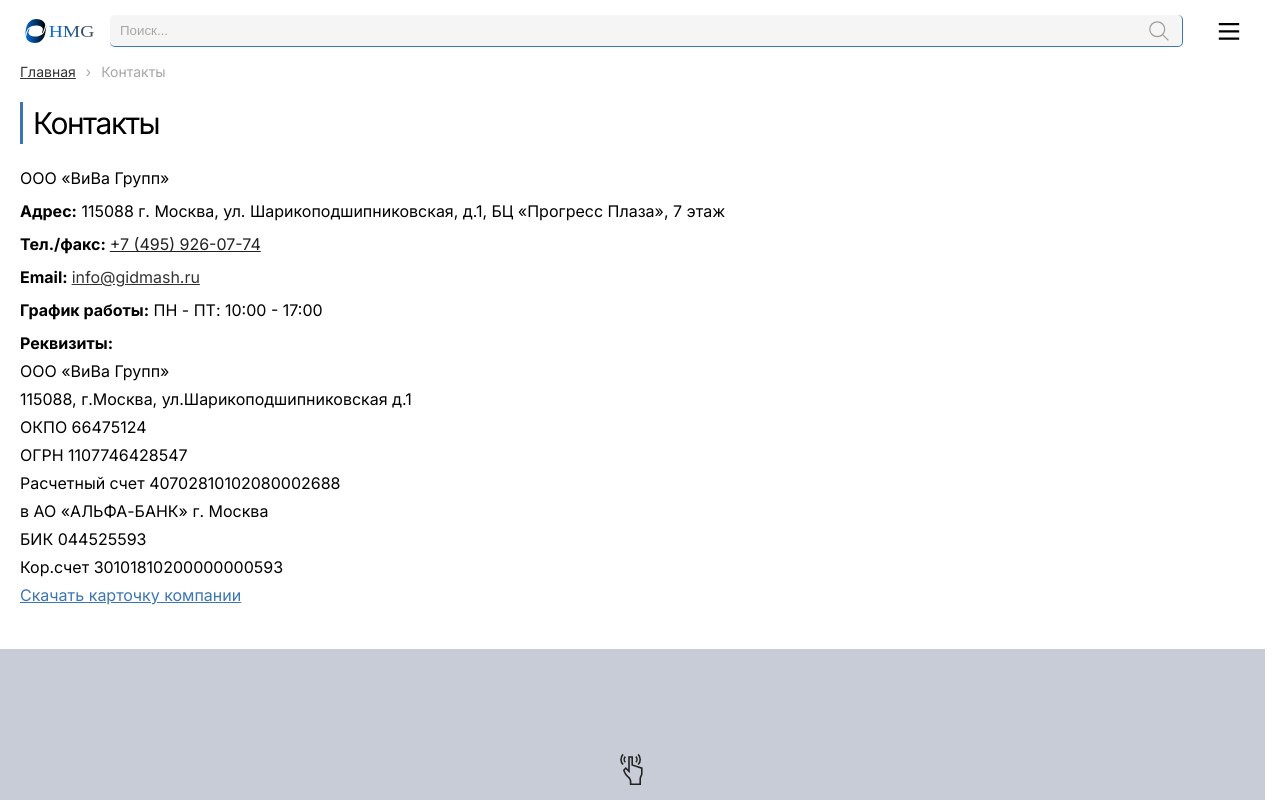
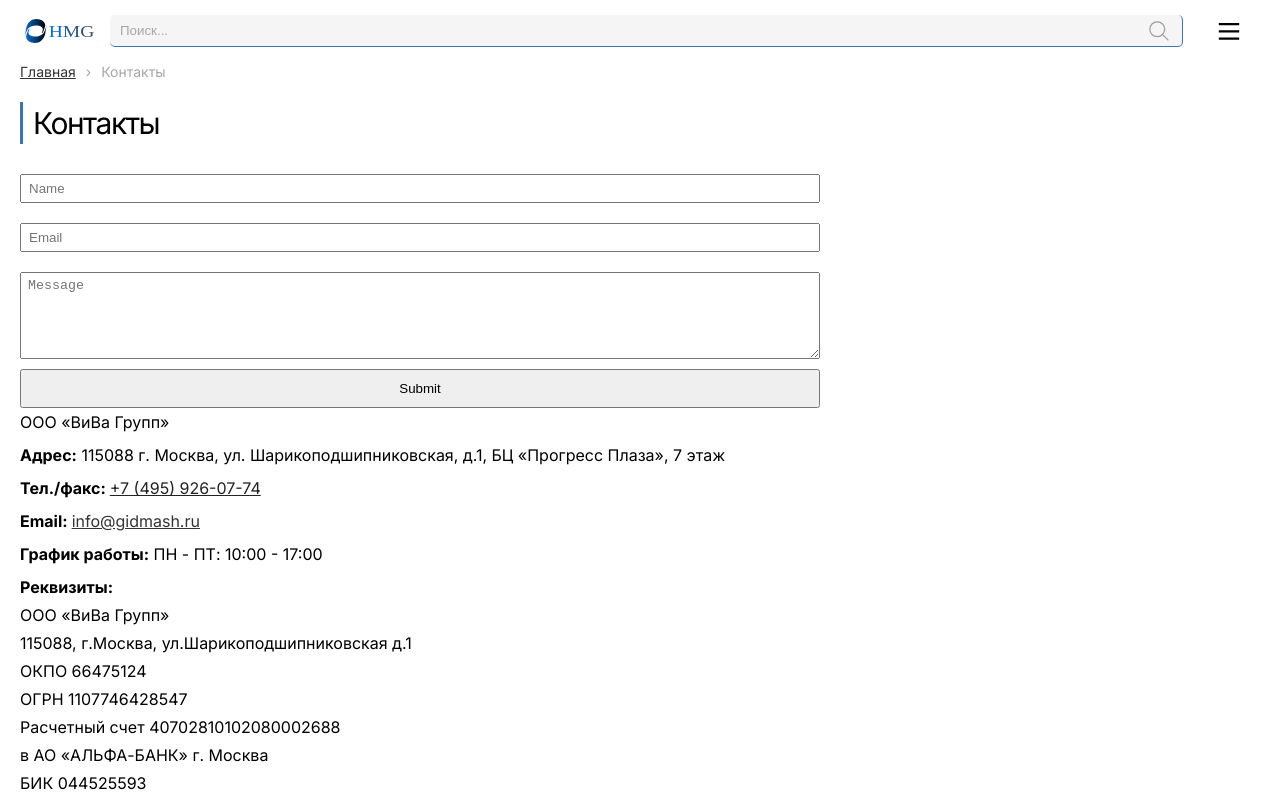
Before and after one commit to ArtemMazin/ViVa, a Next.js app: page /contacts in a window 1280 px wide. Shown: the top 800 px of the page. Built offline with nearby package versions, Linux system fonts and the light colour scheme.

Commit message:
feat: добавить и настроить форму обратной связи. настроить nodemailer

```diff
--- /dev/null
+++ b/app/api/route.js
@@ -0,0 +1,32 @@
+import nodemailer from 'nodemailer';
+
+export async function POST(request) {
+  const { name, email, message } = await request.json();
+
+  const transporter = nodemailer.createTransport({
+    host: 'smtp.yandex.ru',
+    port: 465,
+    secure: true,
+    auth: {
+      user: 'starrail.honkai@yandex.ru',
+      pass: 'trhvrguhnhgxvuhx',
+    },
+  });
+
+  try {
+    await transporter.sendMail({
+      from: 'starrail.honkai@yandex.ru',
+      to: 'starrail.honkai@yandex.ru',
+      subject: `Сообщение от ${name}`,
+      html: `
+        <p><strong>Email: </strong> ${email}</p><br>
+        <p><strong>Message: </strong> ${message}</p><br>
+      `,
+    });
+  } catch (error) {
+    return Response.json({ error: error.message || error.toString() });
+    // return res.status(500).json({ error: error.message || error.toString() });
+  }
+  return Response.json({ error: '' });
+  // return res.status(200).json({ error: '' });
+}
--- a/app/contacts/page.jsx
+++ b/app/contacts/page.jsx
@@ -1,5 +1,6 @@
 import { contacts, contactList, contact, mailLink, tel, downloadLink } from './contacts.module.css';
 import BreadCrumbs from '@/components/BreadCrumbs/BreadCrumbs';
+import ContactForm from '@/components/ContactForm/ContactForm';
 import Htag from '@/components/Htag/Htag';
 
 export const metadata = {
@@ -19,6 +20,7 @@
         border='left'>
         Контакты
       </Htag>
+      <ContactForm />
       <ul className={contactList}>
         <li>
           <span>ООО «ВиВа Групп»</span>
--- /dev/null
+++ b/components/ContactForm/ContactForm.jsx
@@ -0,0 +1,110 @@
+'use client';
+
+import { useState } from 'react';
+import styles from './ContactForm.module.css';
+
+export default function ContactForm() {
+  const [inputs, setInputs] = useState({
+    name: '',
+    email: '',
+    message: '',
+  });
+
+  const [form, setForm] = useState('');
+
+  const handleChange = (e) => {
+    setInputs((prev) => ({
+      ...prev,
+      [e.target.id]: e.target.value,
+    }));
+  };
+
+  const onSubmitForm = async (e) => {
+    e.preventDefault();
+
+    if (inputs.name && inputs.email && inputs.message) {
+      setForm({ state: 'loading' });
+      try {
+        const res = await fetch(`/api`, {
+          method: 'POST',
+          headers: {
+            'Content-Type': 'application/json',
+          },
+          body: JSON.stringify(inputs),
+        });
+
+        const { error } = await res.json();
+
+        if (error) {
+          setForm({
+            state: 'error',
+            message: error,
+          });
+          return;
+        }
+
+        setForm({
+          state: 'success',
+          message: 'Your message was sent successfully.',
+        });
+        setInputs({
+          name: '',
+          email: '',
+          message: '',
+        });
+      } catch (error) {
+        setForm({
+          state: 'error',
+          message: 'Something went wrong',
+        });
+      }
+    }
+  };
+  return (
+    <div className={styles.container}>
+      <form
+        className={styles.form}
+        onSubmit={(e) => onSubmitForm(e)}>
+        <input
+          id='name'
+          type='text'
+          value={inputs.name}
+          onChange={handleChange}
+          className={styles.inputField}
+          placeholder='Name'
+          required
+        />
+        <input
+          id='email'
+          type='email'
+          value={inputs.email}
+          onChange={handleChange}
+          className={styles.inputField}
+          placeholder='Email'
+          required
+        />
+        <textarea
+          id='message'
+          type='text'
+          value={inputs.message}
+          onChange={handleChange}
+          className={styles.inputField}
+          placeholder='Message'
+          rows='5'
+          required
+        />
+        <input
+          type='submit'
+          className={styles.button}
+        />
+        {form.state === 'loading' ? (
+          <div>Отправка....</div>
+        ) : form.state === 'error' ? (
+          <div>{form.message}</div>
+        ) : (
+          form.state === 'success' && <div>Sent successfully</div>
+        )}
+      </form>
+    </div>
+  );
+}
--- /dev/null
+++ b/components/ContactForm/ContactForm.module.css
@@ -0,0 +1,20 @@
+.container {
+  display: flex;
+  align-items: center;
+}
+
+.form {
+  display: flex;
+  width: 50rem;
+  flex-direction: column;
+}
+
+.inputField {
+  padding: 5px 7px;
+  margin: 10px 0;
+}
+
+.button {
+  padding: 10px 0;
+  cursor: pointer;
+}
--- a/package.json
+++ b/package.json
@@ -14,6 +14,7 @@
     "eslint": "8.49.0",
     "eslint-config-next": "13.5.2",
     "next": "13.5.2",
+    "nodemailer": "^6.9.6",
     "react": "18.2.0",
     "react-dom": "18.2.0",
     "sharp": "^0.32.6",
```
Also changed, not shown: 1 other file (tests, documents, lock files or other folders).
